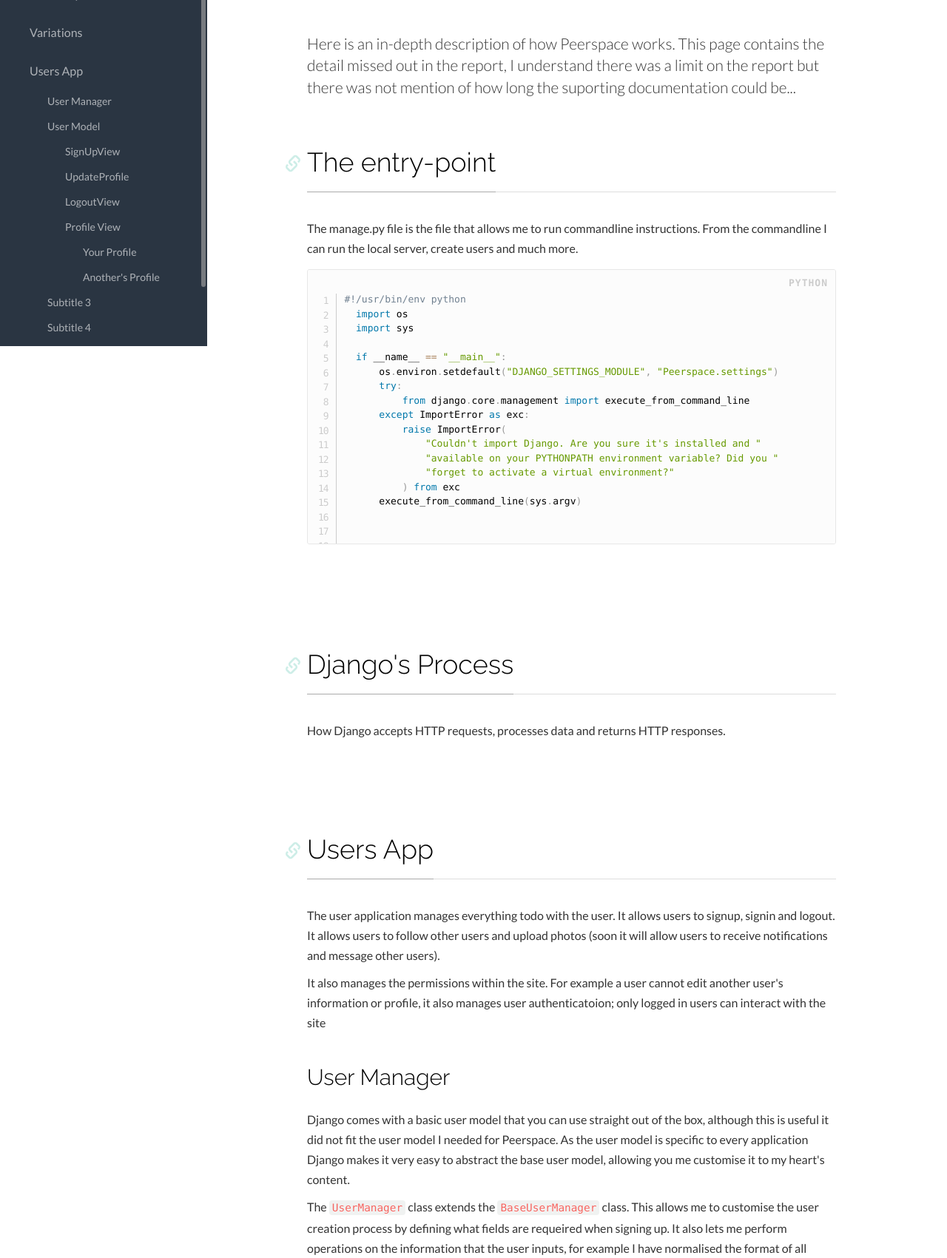
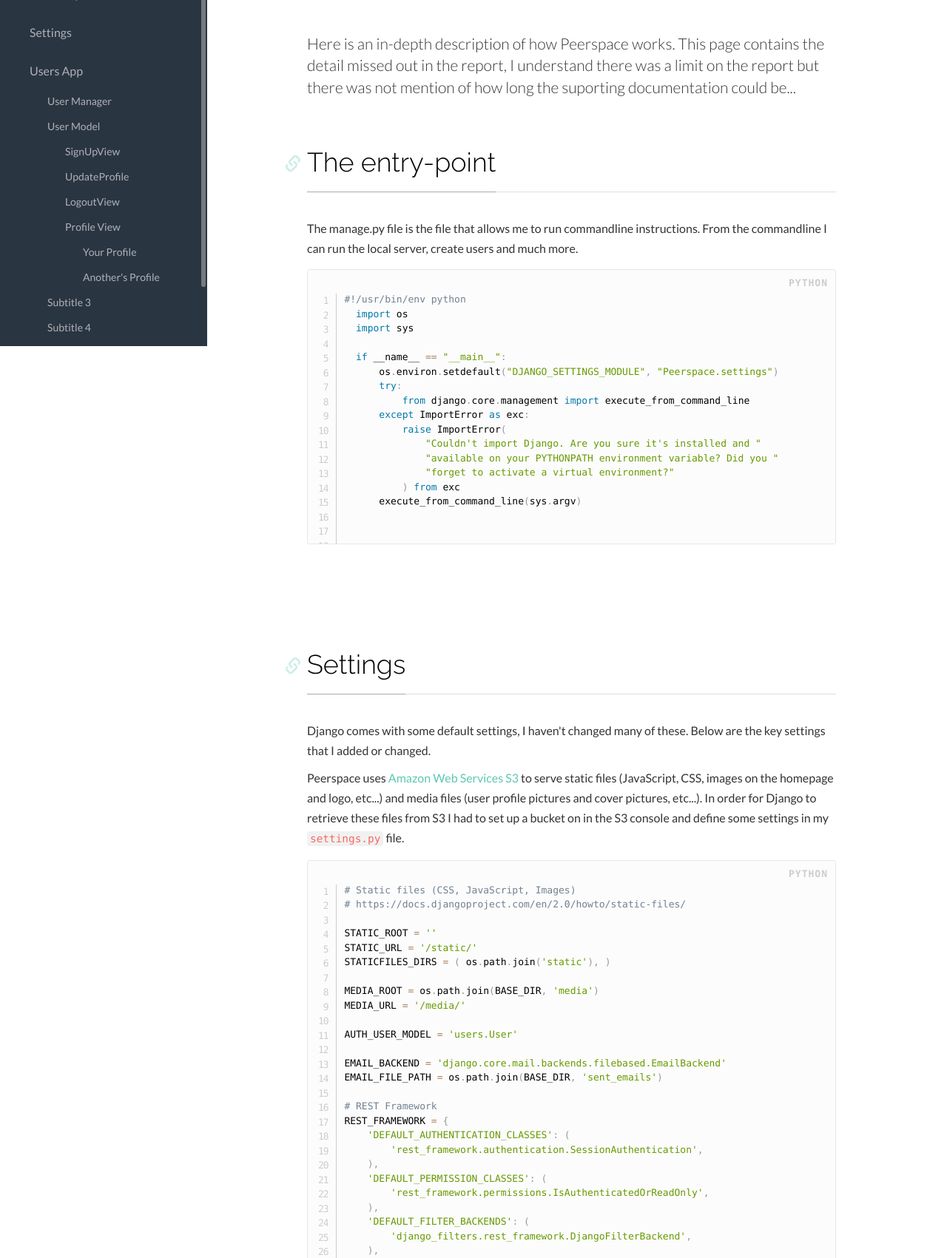
Before and after one commit to JamieWilliamsHackIT/Peerspace, a Django app: template templates/docs.html in a window 1280 px wide. Shown: the part 332-2033 px from the top of the page at 74% size. Run offline with Django 3.2, Linux system fonts and the light colour scheme; the template is opened without the code that fills it, so the values that code supplies are empty; some libraries are stand-ins or nearby versions.

```diff
--- a/templates/docs.html
+++ b/templates/docs.html
@@ -29,11 +29,11 @@
     <!-- Sidebar -->
     <aside class="sidebar sidebar-boxed sidebar-dark">
 
-      <a class="sidebar-brand" href="index.html"><img src="/static/img/logo.png" class="logo" alt="logo"></a>
+      <a class="sidebar-brand" href="index.html"><img src="{% static 'img/logo.png' %}" class="logo" alt="logo"></a>
 
       <ul class="nav sidenav">
         <li><a href="#html-structure">The Entry Point</a></li>
-        <li><a href="#variations">Variations</a></li>
+        <li><a href="#variations">Settings</a></li>
 
         <li>
           <a href="#title1">Users App</a>
@@ -150,8 +150,80 @@
 
 
         <section>
-          <h2 id="variations">Django's Process</h2>
-          <p>How Django accepts HTTP requests, processes data and returns HTTP responses.</p>
+          <h2 id="variations">Settings</h2>
+          <p>Django comes with some default settings, I haven't changed many of these. Below are the key settings that I added or changed.</p>
+          <p>Peerspace uses <a href="https://aws.amazon.com/s3/" target="_blank">Amazon Web Services S3</a> to serve static files (JavaScript, CSS, images on the homepage and logo, etc...) and media files (user profile pictures and cover pictures, etc...).
+            In order for Django to retrieve these files from S3 I had to set up a bucket on in the S3 console and define some settings in my <code>settings.py</code> file.</p>
+
+
+          <pre class="line-numbers"><code class="language-python">
+
+# Static files (CSS, JavaScript, Images)
+# https://docs.djangoproject.com/en/2.0/howto/static-files/
+
+STATIC_ROOT = ''
+STATIC_URL = '/static/'
+STATICFILES_DIRS = ( os.path.join('static'), )
+
+MEDIA_ROOT = os.path.join(BASE_DIR, 'media')
+MEDIA_URL = '/media/'
+
+AUTH_USER_MODEL = 'users.User'
+
+EMAIL_BACKEND = 'django.core.mail.backends.filebased.EmailBackend'
+EMAIL_FILE_PATH = os.path.join(BASE_DIR, 'sent_emails')
+
+# REST Framework
+REST_FRAMEWORK = {
+    'DEFAULT_AUTHENTICATION_CLASSES': (
+        'rest_framework.authentication.SessionAuthentication',
+    ),
+    'DEFAULT_PERMISSION_CLASSES': (
+        'rest_framework.permissions.IsAuthenticatedOrReadOnly',
+    ),
+    'DEFAULT_FILTER_BACKENDS': (
+        'django_filters.rest_framework.DjangoFilterBackend',
+    ),
+}
+
+LOGIN_REDIRECT_URL = '/posts'
+
+
+
+STATICFILES_LOCATION = '/static/'
+STATICFILES_STORAGE = 'storages.backends.s3boto3.S3Boto3Storage'
+
+MEDIAFILES_LOCATION = '/media/'
+DEFAULT_FILE_STORAGE = 'storages.backends.s3boto3.S3Boto3Storage'
+
+# Update database configuration with $DATABASE_URL.
+import dj_database_url
+db_from_env = dj_database_url.config(conn_max_age=500)
+DATABASES['default'].update(db_from_env)
+
+"""
+This will tell boto that when it uploads files to S3, it should set properties on them so that when S3 serves them, it'll include some HTTP headers in the response.
+"""
+AWS_S3_OBJECT_PARAMETERS = {
+    'Expires': 'Thu, 31 Dec 2099 20:00:00 GMT',
+    'CacheControl': 'max-age=94608000',
+}
+
+AWS_STORAGE_BUCKET_NAME = 'peerspace'
+AWS_S3_REGION_NAME = 'eu-west-2'  # e.g. us-east-2
+AWS_ACCESS_KEY_ID = 'AKIAIWX5HLLVM7KJ5UEA'
+AWS_SECRET_ACCESS_KEY = '****************************************'
+
+# Tell django-storages the domain to use to refer to static files.
+AWS_S3_CUSTOM_DOMAIN = '%s.s3.amazonaws.com' % AWS_STORAGE_BUCKET_NAME
+
+# Tell the staticfiles app to use S3Boto3 storage when writing the collected static files (when
+# you run `collectstatic`).
+STATICFILES_STORAGE = 'storages.backends.s3boto3.S3Boto3Storage'
+
+DEFAULT_IMAGE_PATH = 'default_profile_pic.svg'
+
+          </code></pre>
 
 
         </section>
```
